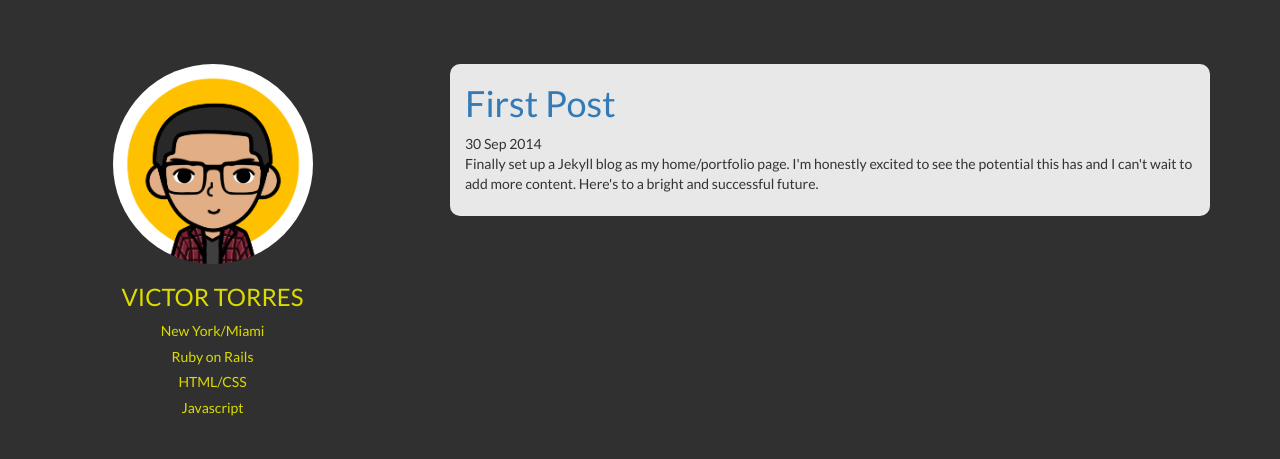
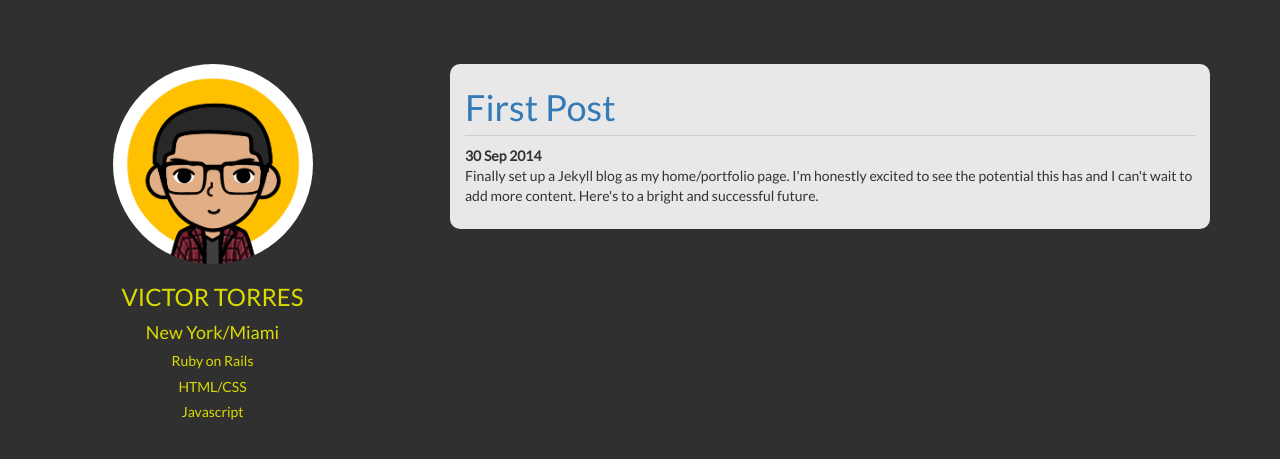
Before and after one commit to crackedlcd/crackedlcd.github.io, a Jekyll site: the page built from index.html, in a window 1280 px wide. Shown: the top 459 px of the page. Built offline with Jekyll 4.4.1, drawn with Linux system fonts in a browser that asks for light colours; nearby versions of some CDN libraries; library files that are not in the unit come from our copies; Markdown is read by kramdown in place of the engine named in the settings.

Commit message:
Adjust CSS. Change HTML on index page. Add redcarpet to project.

```diff
--- a/_config.yml
+++ b/_config.yml
@@ -1 +1,2 @@
 pygments: true
+markdown: redcarpet
--- a/_layouts/default.html
+++ b/_layouts/default.html
@@ -29,14 +29,14 @@
 
     <div class="col-md-3 col-sm-12" id="sidebar">
       <a href="/"><img src="/images/victor.png" height="200px" width="200px" class="img-circle"></img></a>
-      <h3>Victor Torres</h3>
-      <h5>New York/Miami</h5>
+      <h3><a href="http://github.com/crackedlcd">Victor Torres</a></h3>
+      <h4>New York/Miami</h4>
       <h5>Ruby on Rails</h5>
       <h5>HTML/CSS</h5>
       <h5>Javascript</h5>
     </div>
 
-    <div class="col-md-8 col-md-offset-1 col-sm-12" id="body">
+    <div class="col-md-8 col-md-offset-1 col-sm-12" id="post-body">
 
       {{ content }}
 
--- a/css/layouts/default.css
+++ b/css/layouts/default.css
@@ -8,13 +8,19 @@ body {
   padding-top: 5%;
 }
 
-#body {
+#post-body {
   background-color: #E8E8E8;
   color: #333;
   border-radius: 10px;
   padding-bottom: 2%;
   -webkit-border-radius: 10px;
   -moz-border-radius: 10px;
+}
+
+#post-body h1 {
+  border-bottom: 1px solid #ccc;
+  padding-bottom: 4px;
+  line-height: 1.3;
 }
 
 #sidebar {
@@ -28,6 +34,10 @@ body {
   padding-bottom: 3px;
 }
 
+#sidebar a {
+  color: #DBDB00;
+}
+
 #post {
   padding-top: 2%;
   padding-bottom: 2%;
--- a/index.html
+++ b/index.html
@@ -8,7 +8,7 @@ title: Welcome!
 {% for post in site.posts %}
 
   <a href="{{ post.url }}"><h1>{{ post.title }}</h1></a>
-  <span>{{ post.date | date_to_string }}</span>
+  <span><strong>{{ post.date | date_to_string }}</strong></span>
   <article>{{ post.excerpt }}</article>
 
 {% endfor %}
```
